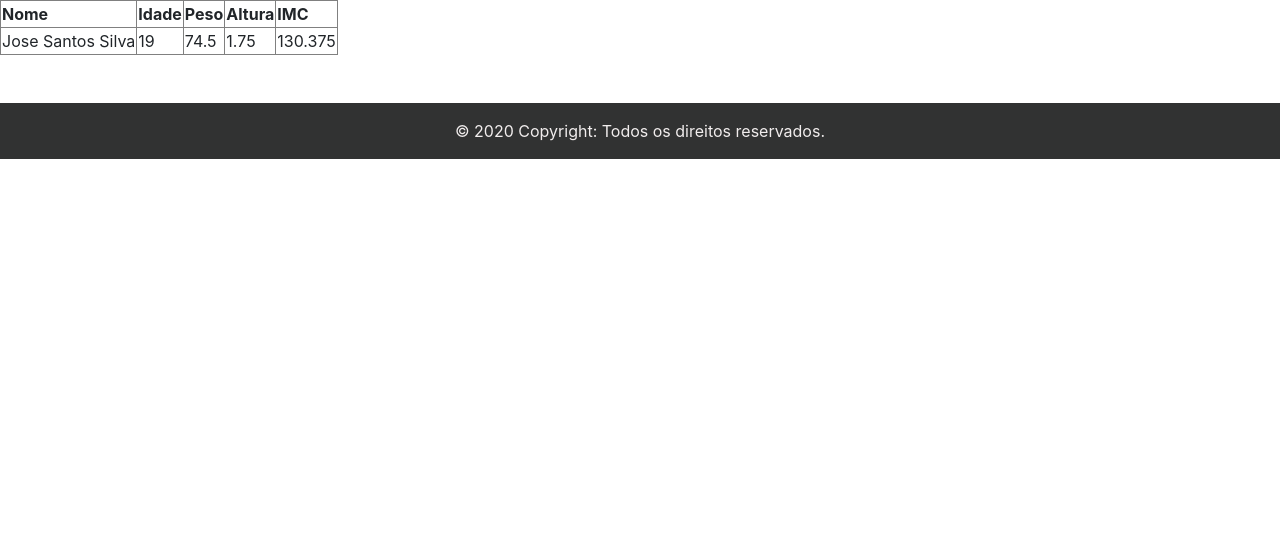
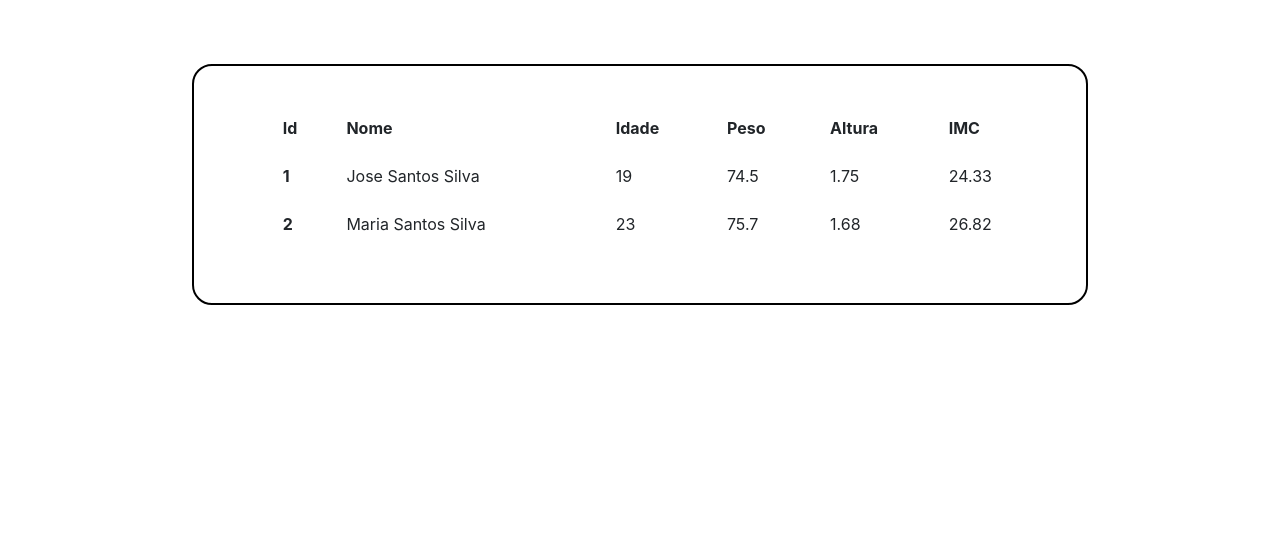
Before and after one commit to joycevaniasalvino/Projeto-Cadastro-e-Login-de-usuario-paciente, a PHP site: page /listarPacientes.php in a window 1280 px wide. Shown: the part 56-601 px from the top of the page. Run offline with PHP 8.4, Linux system fonts and the light colour scheme; the visitor is signed in with stand-in values (Sample User, id 1).

Commit message:
Função listar funcionando

```diff
--- a/css/listarPacientes.css
+++ b/css/listarPacientes.css
@@ -8,3 +8,41 @@
 p{
     color: #ffffff;
 }
+
+.container{
+    background-color: #ffffff;
+    border-radius: 20px;
+    border-width: 2px;
+    border-color: #000000;
+    border-style: solid;
+    width: 70%;
+    padding: 3% 3% 3% 6%;
+    margin-top: 5%;
+    margin-bottom: 25%;
+}
+table{
+    border-radius: 20px;
+}
+body::-webkit-scrollbar {
+    width: 9px;               /* width of the entire scrollbar */
+}
+
+body::-webkit-scrollbar-thumb {
+    background-color: #000000;    /* color of the scroll thumb */
+    border-radius: 20px;       /* roundness of the scroll thumb */
+    border: 1px solid #000;  /* creates padding around scroll thumb */
+}
+
+@media (max-width:768px) {
+    .container{
+        background-color: #ffffff;
+        border-radius: 20px;
+        border-width: 2px;
+        border-color: #000000;
+        border-style: solid;
+        width: 70%;
+        padding: 3% 3% 3% 6%;
+        margin-top: 5%;
+        margin-bottom: 35%;
+    }
+}
--- a/listarPacientes.php
+++ b/listarPacientes.php
@@ -20,7 +20,8 @@
        $nome = $_SESSION['nome'];
 
        $row = [
-           ["nome"=>"Jose Santos Silva", "idade"=>19, "peso"=>74.5, "altura"=>1.75],
+           ["id"=>1, "nome"=>"Jose Santos Silva", "idade"=>19, "peso"=>74.5, "altura"=>1.75],
+           ["id"=>2, "nome"=>"Maria Santos Silva", "idade"=>23, "peso"=>75.7, "altura"=>1.68],
        ];
 
        mysqli_close($mysqli);
@@ -40,7 +41,7 @@
                         <a class="nav-link" href="./pacienteCadastro.php">Cadastrar Paciente<span class="sr-only"></span></a>
                     </li>
                     <li class="nav-item">
-                        <a class="nav-link" href="./logout.php">Sair</a>
+                        <a class="nav-link" href="./logout.html">Sair</a>
                     </li>
                 </ul>
                 <p>Olá, <?=$nome?>!</p>
@@ -48,24 +49,32 @@
         </nav>
     </header>
     <main>
-    <table border="1">
+        <div class="table-responsive-sm container">
+            <table class="table table-borderless">
+                <thead>
                     <tr>
-            <th>Nome</th>
-            <th>Idade</th>
-            <th>Peso</th>
-            <th>Altura</th>
-            <th>IMC</th>
+                        <th scope="col">Id</th>
+                        <th scope="col">Nome</th>
+                        <th scope="col">Idade</th>
+                        <th scope="col">Peso</th>
+                        <th scope="col">Altura</th>
+                        <th scope="col">IMC</th>
                     </tr>
+                </thead>
+                <tbody>
                     <?php foreach($row as $pacientes){?>
                         <tr>
+                            <th scope="row"><?= $pacientes["id"]?></th>
                             <td><?= $pacientes["nome"]?></td>
                             <td><?= $pacientes["idade"]?></td>
                             <td><?= $pacientes["peso"]?></td>
                             <td><?= $pacientes["altura"]?></td>
-                <td><?= $pacientes["peso"] * $pacientes["altura"]?></td>
+                            <td><?= number_format( $pacientes["peso"] / ($pacientes["altura"] * $pacientes["altura"]),2)?></td>
                         </tr>
                     <?php } ?>
+                </tbody>
             </table>
+        </div>
     </main>
     <footer class="bg-light text-center text-lg-start">
         <!-- Copyright -->
--- a/pacienteCadastro.php
+++ b/pacienteCadastro.php
@@ -64,7 +64,7 @@
                         <a class="nav-link" href="./pacienteCadastro.php">Cadastrar Paciente<span class="sr-only"></span></a>
                     </li>
                     <li class="nav-item">
-                        <a class="nav-link" href="./logout.php">Sair</a>
+                        <a class="nav-link" href="./logout.html">Sair</a>
                     </li>
                 </ul>
             </div>
```
Also changed, not shown: css/cadastro.css (+9 -0 lines), css/login.css (+10 -1 lines), css/logout.css (+9 -0 lines), css/pacienteCadastro.css (+9 -0 lines), logout.html (renamed from logout.php, +1 -13 lines), logoutConf.php (added, +12 -0 lines). Lines whose indentation alone changed are shown as unchanged.
